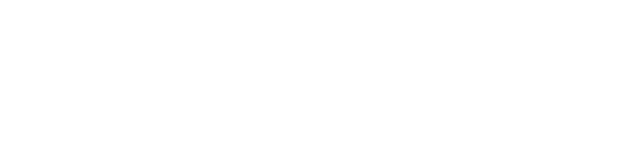
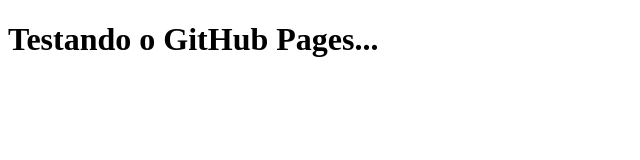
Before and after one commit to FelipeMarquess/gisele-bolos-doces-gourmet, a plain HTML site: page index.html in a window 1280 px wide. Shown: the whole page, without its empty margins (0-640 px from the left). Drawn offline with Linux system fonts and the light colour scheme.

Commit message:
Alguns testes...

```diff
--- a/index.html
+++ b/index.html
@@ -7,6 +7,6 @@
     <link rel="stylesheet" href="./estilos/main.css" type="text/css">
 </head>
 <body>
-
+    <h1>Testando o GitHub Pages...</h1>
 </body>
 </html>
```
